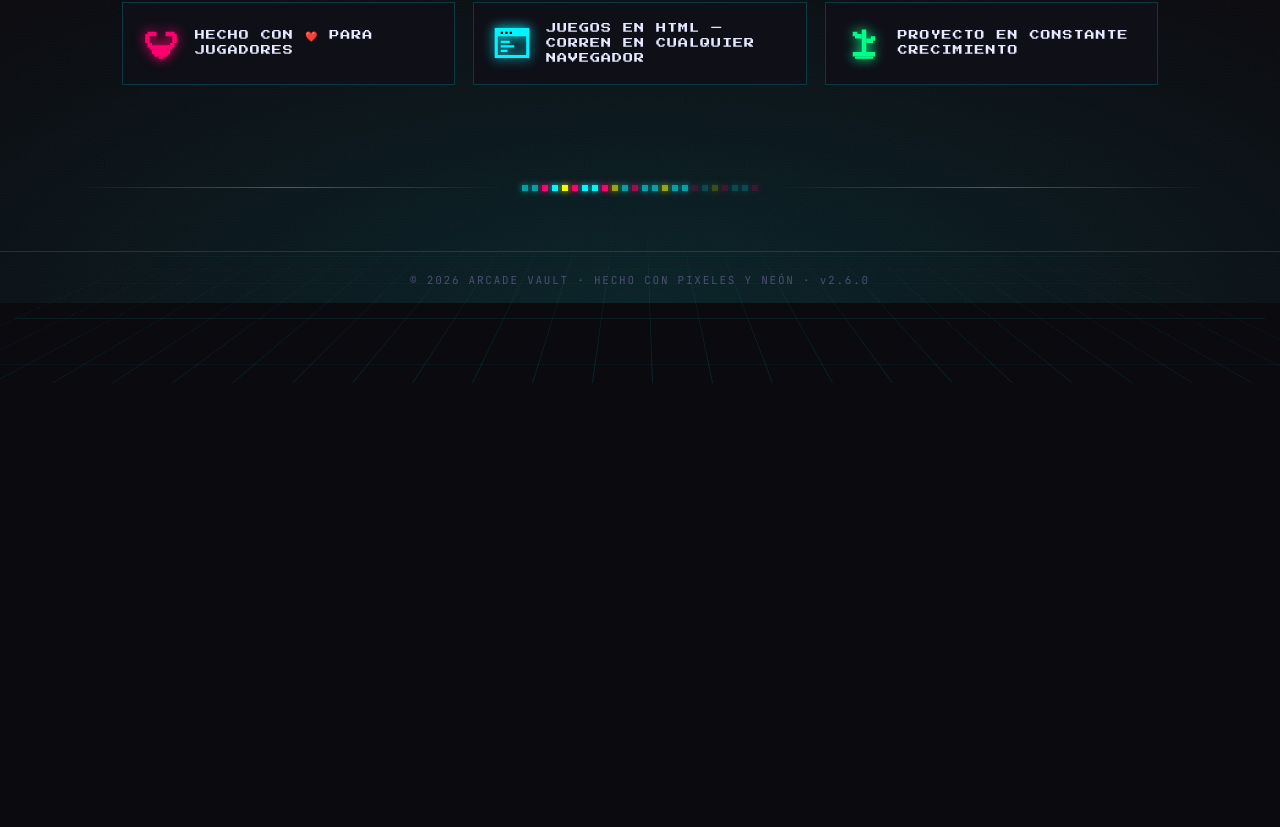
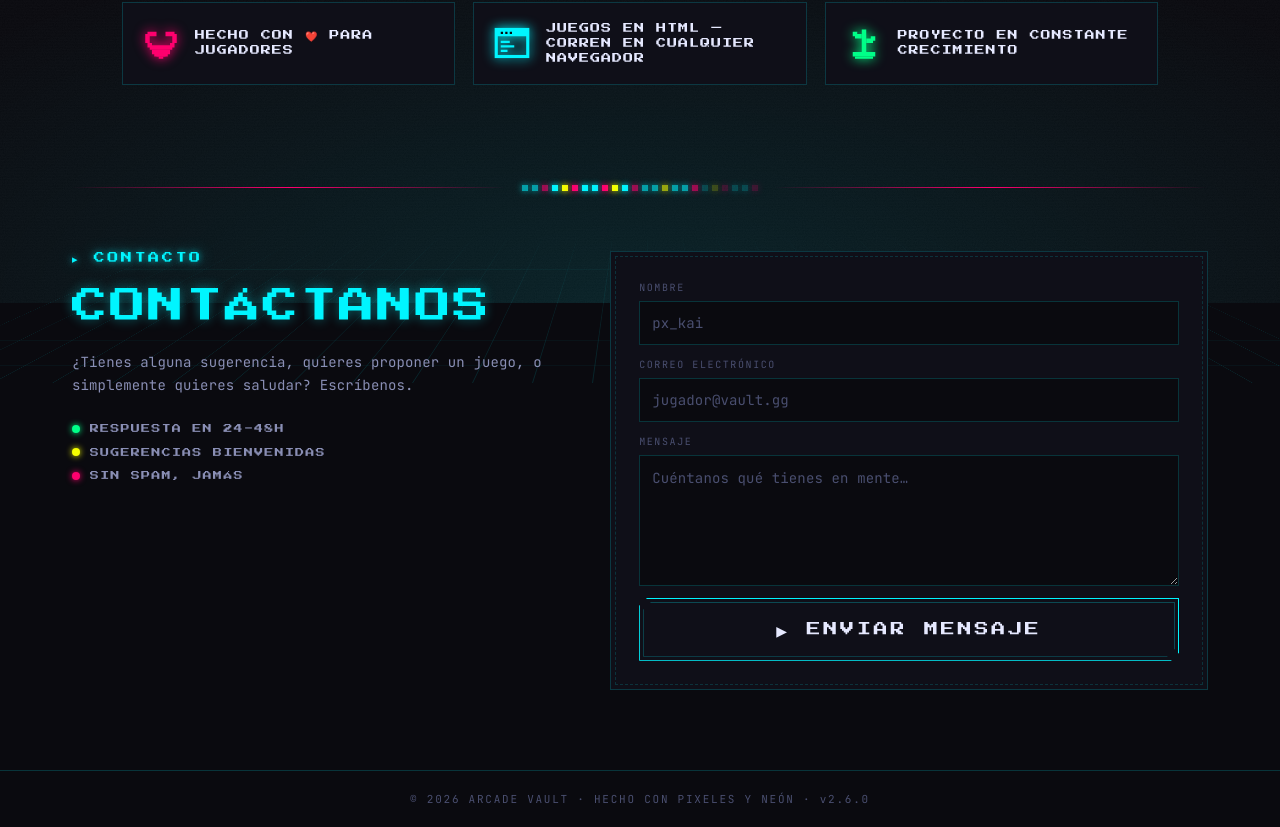
Before and after one commit to modoZen/arcade-vualt, a Next.js app: page /acerca-de in a window 1280 px wide. Shown: the part 497-1324 px from the top of the page. Before the commit the page ends 805 px from the top, so only its background shows below. Built offline with nearby package versions, Linux system fonts and the light colour scheme.

Commit message:
feat: agregar formulario de contacto con validación y manejo de estado

```diff
--- a/app/acerca-de/page.tsx
+++ b/app/acerca-de/page.tsx
@@ -1,6 +1,6 @@
 "use client";
 
-import { useEffect } from "react";
+import { useEffect, useState } from "react";
 
 function useReveal() {
   useEffect(() => {
@@ -72,8 +72,43 @@ function HighlightIcon({ kind }: { kind: string }) {
   return null;
 }
 
+type ContactStatus = "idle" | "sending" | "sent" | "error";
+
 export default function AcercaDe() {
   useReveal();
+
+  const [form, setForm] = useState({ name: "", email: "", msg: "" });
+  const [status, setStatus] = useState<ContactStatus>("idle");
+  const [errorMsg, setErrorMsg] = useState("");
+  const [shake, setShake] = useState(false);
+
+  const onSubmit = async (e: React.FormEvent) => {
+    e.preventDefault();
+    if (!form.name.trim() || !form.email.trim() || !form.msg.trim()) {
+      setShake(true);
+      setTimeout(() => setShake(false), 400);
+      return;
+    }
+
+    setStatus("sending");
+    try {
+      const res = await fetch("/api/contacto", {
+        method: "POST",
+        headers: { "Content-Type": "application/json" },
+        body: JSON.stringify(form),
+      });
+      const data = await res.json();
+      if (!res.ok) {
+        setErrorMsg(data.error || "No se pudo enviar el mensaje.");
+        setStatus("error");
+        return;
+      }
+      setStatus("sent");
+    } catch {
+      setErrorMsg("No se pudo conectar con el servidor.");
+      setStatus("error");
+    }
+  };
 
   return (
     <div className="about fade-in">
@@ -109,6 +144,138 @@ export default function AcercaDe() {
         </div>
         <div className="div-bar"></div>
       </div>
+
+      <section className="about-contact reveal">
+        <div className="contact-grid">
+          <div className="contact-intro">
+            <div className="kicker pixel neon-cyan">▸ CONTACTO</div>
+            <h2 className="contact-title">CONTÁCTANOS</h2>
+            <p className="contact-sub">
+              ¿Tienes alguna sugerencia, quieres proponer un juego, o simplemente quieres saludar?
+              Escríbenos.
+            </p>
+            <div className="contact-tips">
+              <div className="tip">
+                <span className="tip-led"></span>RESPUESTA EN 24-48H
+              </div>
+              <div className="tip">
+                <span className="tip-led y"></span>SUGERENCIAS BIENVENIDAS
+              </div>
+              <div className="tip">
+                <span className="tip-led m"></span>SIN SPAM, JAMÁS
+              </div>
+            </div>
+          </div>
+
+          <form className={"contact-form" + (shake ? " shake" : "")} onSubmit={onSubmit}>
+            {status === "idle" || status === "sending" ? (
+              <>
+                <div className="field">
+                  <label>NOMBRE</label>
+                  <input
+                    value={form.name}
+                    onChange={(e) => setForm({ ...form, name: e.target.value })}
+                    placeholder="px_kai"
+                    disabled={status === "sending"}
+                  />
+                </div>
+                <div className="field">
+                  <label>CORREO ELECTRÓNICO</label>
+                  <input
+                    type="email"
+                    value={form.email}
+                    onChange={(e) => setForm({ ...form, email: e.target.value })}
+                    placeholder="jugador@vault.gg"
+                    disabled={status === "sending"}
+                  />
+                </div>
+                <div className="field">
+                  <label>MENSAJE</label>
+                  <textarea
+                    rows={5}
+                    value={form.msg}
+                    onChange={(e) => setForm({ ...form, msg: e.target.value })}
+                    placeholder="Cuéntanos qué tienes en mente…"
+                    disabled={status === "sending"}
+                  ></textarea>
+                </div>
+                <button
+                  className="btn xl press"
+                  type="submit"
+                  disabled={status === "sending"}
+                  style={{ width: "100%" }}
+                >
+                  {status === "sending" ? (
+                    <>
+                      <span className="spinner"></span> ENVIANDO…
+                    </>
+                  ) : (
+                    "▶  ENVIAR MENSAJE"
+                  )}
+                </button>
+              </>
+            ) : status === "sent" ? (
+              <div className="terminal-success">
+                <div className="term-bar">
+                  <span className="dot r"></span>
+                  <span className="dot y"></span>
+                  <span className="dot g"></span>
+                  <span className="term-title">VAULT-OS // TERMINAL</span>
+                </div>
+                <div className="term-body">
+                  <div className="line">
+                    <span className="prompt">vault@arcade:~$</span> ./send_message --to=team
+                  </div>
+                  <div className="line dim">[OK] Conectando con servidor…</div>
+                  <div className="line dim">[OK] Validando contenido…</div>
+                  <div className="line dim">[OK] Transmitiendo paquete…</div>
+                  <div className="line success">
+                    &gt; MENSAJE RECIBIDO. TE RESPONDEREMOS PRONTO. GRACIAS,{" "}
+                    {form.name.trim().toUpperCase()}.<span className="caret">_</span>
+                  </div>
+                  <div style={{ marginTop: 18 }}>
+                    <button
+                      className="btn ghost"
+                      type="button"
+                      onClick={() => {
+                        setForm({ name: "", email: "", msg: "" });
+                        setStatus("idle");
+                      }}
+                    >
+                      ENVIAR OTRO MENSAJE
+                    </button>
+                  </div>
+                </div>
+              </div>
+            ) : (
+              <div className="terminal-success terminal-error">
+                <div className="term-bar">
+                  <span className="dot r"></span>
+                  <span className="dot y"></span>
+                  <span className="dot g"></span>
+                  <span className="term-title">VAULT-OS // TERMINAL</span>
+                </div>
+                <div className="term-body">
+                  <div className="line">
+                    <span className="prompt">vault@arcade:~$</span> ./send_message --to=team
+                  </div>
+                  <div className="line dim">[OK] Conectando con servidor…</div>
+                  <div className="line error-text">[ERROR] Transmisión fallida.</div>
+                  <div className="line error-text">
+                    &gt; {errorMsg}
+                    <span className="caret">_</span>
+                  </div>
+                  <div style={{ marginTop: 18 }}>
+                    <button className="btn ghost" type="button" onClick={() => setStatus("idle")}>
+                      REINTENTAR
+                    </button>
+                  </div>
+                </div>
+              </div>
+            )}
+          </form>
+        </div>
+      </section>
     </div>
   );
 }
--- a/app/globals.css
+++ b/app/globals.css
@@ -1270,3 +1270,5 @@ a { color: inherit; text-decoration: none; }
 .term-body .dim { color: var(--ink-dim); }
 .term-body .success { margin-top: 12px; color: var(--green); text-shadow: 0 0 6px rgba(0,255,136,0.45); font-weight: 700; white-space: pre-wrap; }
 .term-body .caret { animation: blink 1s steps(1) infinite; }
+.terminal-error { border-color: var(--magenta); box-shadow: 0 0 22px rgba(255,0,110,0.25); }
+.term-body .error-text { color: var(--magenta); text-shadow: 0 0 6px rgba(255,0,110,0.45); }
```
